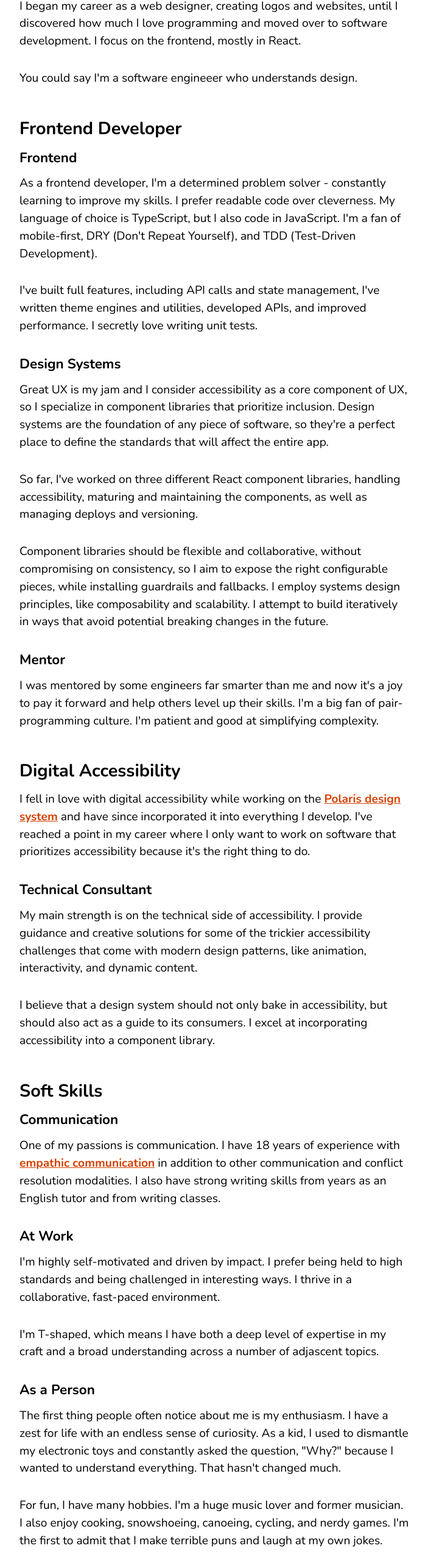
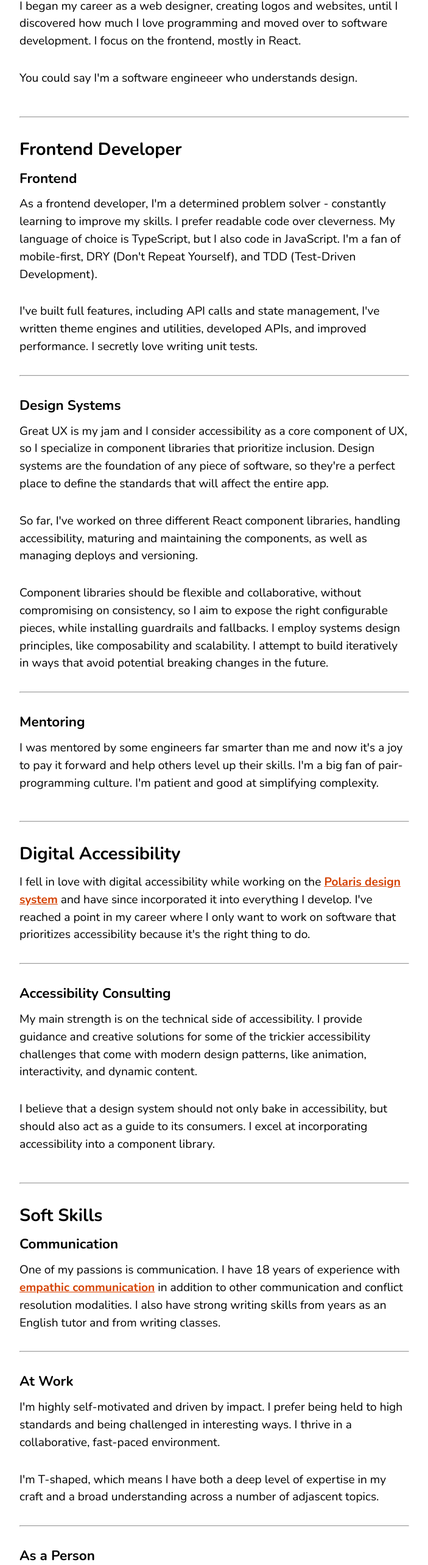
Before and after one commit to amberfrontend/website, a React (Create React App) app: page /about in a window 1280 px wide. Shown: the part 231-2797 px from the top of the page at 61% size, without its empty margins (288-991 px from the left). Built offline with nearby package versions, Linux system fonts and the light colour scheme; a web font is replaced by a local one.

Commit message:
Break up sections

```diff
--- a/src/pages/About/About.tsx
+++ b/src/pages/About/About.tsx
@@ -26,6 +26,7 @@ export default function About() {
         </p>
         <p>You could say I'm a software engineeer who understands design.</p>
       </Block>
+      <hr aria-hidden="true" />
       <Block>
         <h2>Frontend Developer</h2>
         <h3>Frontend</h3>
@@ -41,6 +42,7 @@ export default function About() {
           I've written theme engines and utilities, developed APIs, and improved
           performance. I secretly love writing unit tests.
         </p>
+        <hr aria-hidden="true" />
         <h3>Design Systems</h3>
         <p>
           Great UX is my jam and I consider accessibility as a core component of
@@ -62,7 +64,8 @@ export default function About() {
           build iteratively in ways that avoid potential breaking changes in the
           future.
         </p>
-        <h3>Mentor</h3>
+        <hr aria-hidden="true" />
+        <h3>Mentoring</h3>
         <p>
           I was mentored by some engineers far smarter than me and now it's a
           joy to pay it forward and help others level up their skills. I'm a big
@@ -70,6 +73,7 @@ export default function About() {
           complexity.
         </p>
       </Block>
+      <hr aria-hidden="true" />
       <Block>
         <h2>Digital Accessibility</h2>
         <p>
@@ -83,7 +87,8 @@ export default function About() {
           a point in my career where I only want to work on software that
           prioritizes accessibility because it's the right thing to do.
         </p>
-        <h3>Technical Consultant</h3>
+        <hr aria-hidden="true" />
+        <h3>Accessibility Consulting</h3>
         <p>
           My main strength is on the technical side of accessibility. I provide
           guidance and creative solutions for some of the trickier accessibility
@@ -103,6 +108,7 @@ export default function About() {
                     But I prefer to build it right the first time.
                 </p> */}
       </Block>
+      <hr aria-hidden="true" />
       <Block>
         <h2>Soft Skills</h2>
         <h3>Communication</h3>
@@ -116,6 +122,7 @@ export default function About() {
           I also have strong writing skills from years as an English tutor and
           from writing classes.
         </p>
+        <hr aria-hidden="true" />
         <h3>At Work</h3>
         <p>
           I'm highly self-motivated and driven by impact. I prefer being held to
@@ -126,6 +133,7 @@ export default function About() {
           I'm T-shaped, which means I have both a deep level of expertise in my
           craft and a broad understanding across a number of adjascent topics.
         </p>
+        <hr aria-hidden="true" />
         <h3>As a Person</h3>
         <p>
           The first thing people often notice about me is my enthusiasm. I have
```
